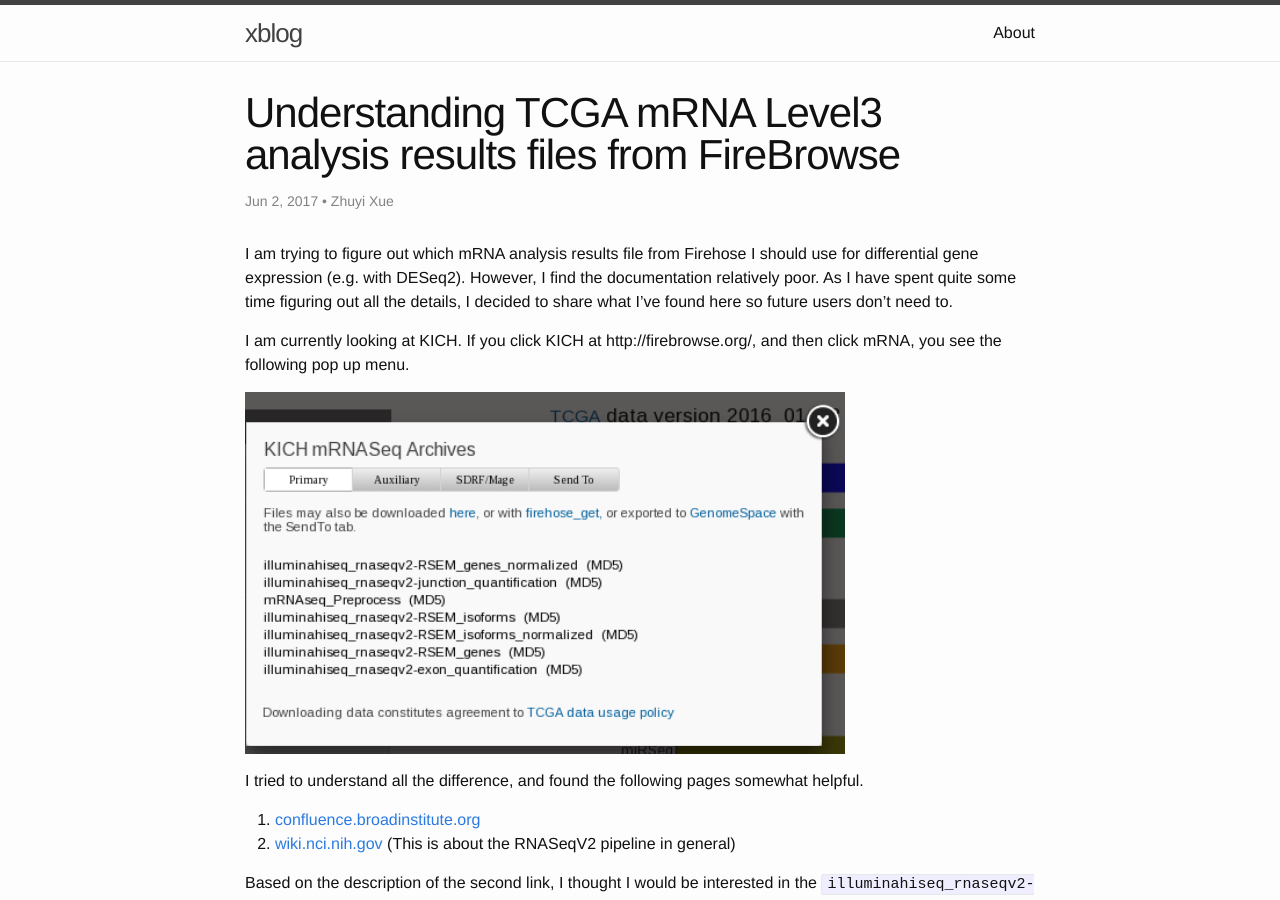
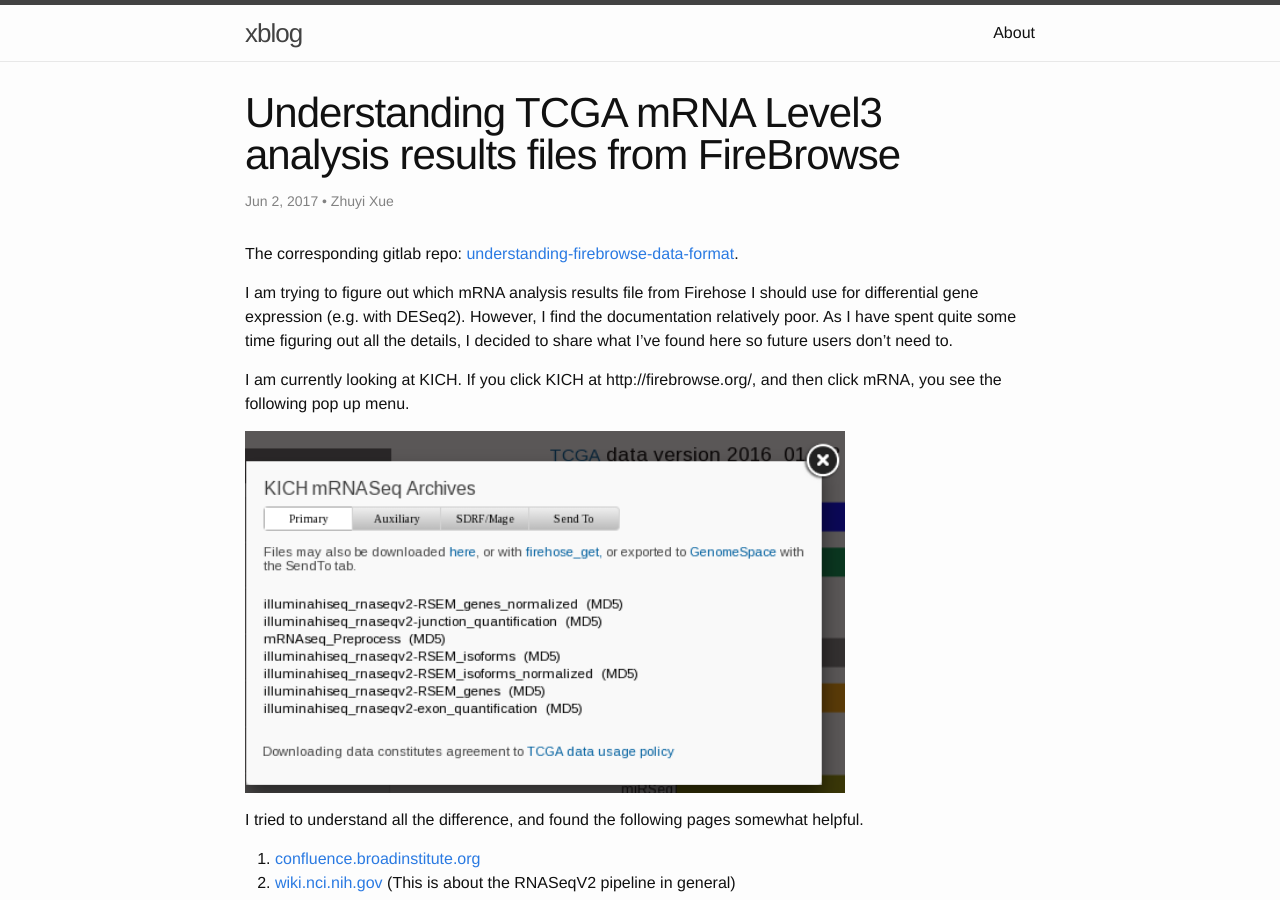
Before and after one commit to zyxue/zyxue.github.io, a Jekyll site: the page built from _posts/2017-06-02-understanding-TCGA-mRNA-Level3-analysis-results-files-from-firebrose.md, in a window 1280 px wide and 900 px high. Built offline with Jekyll 4.4.1, drawn with Linux system fonts in a browser that asks for light colours; comment, search, counter and statistics services are not loaded.

Commit message:
add gitlab link to _posts/2017-06-02-understanding-TCGA-mRNA-Level3-analysis-results-files-from-firebrose.md

```diff
--- a/_posts/2017-06-02-understanding-TCGA-mRNA-Level3-analysis-results-files-from-firebrose.md
+++ b/_posts/2017-06-02-understanding-TCGA-mRNA-Level3-analysis-results-files-from-firebrose.md
@@ -4,6 +4,9 @@
 author: Zhuyi Xue
 tags: mRNA-Seq, FireBrowse, FireHose, RSEM
 ---
+
+The corresponding gitlab repo:
+[understanding-firebrowse-data-format](https://gitlab.com/zyxue/understanding-firebrowse-data-format/tree/master).
 
 I am trying to figure out which mRNA analysis results file from Firehose I
 should use for differential gene expression (e.g. with DESeq2). However, I find
```
